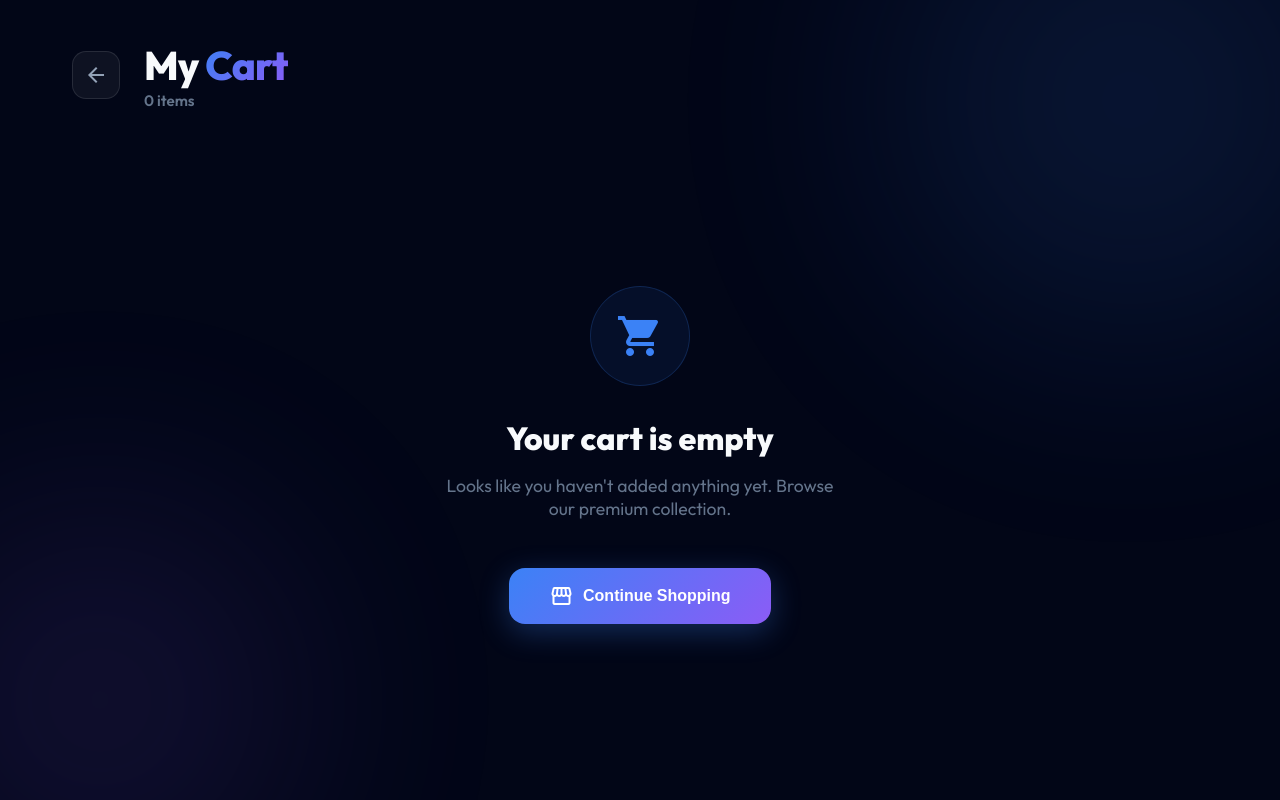
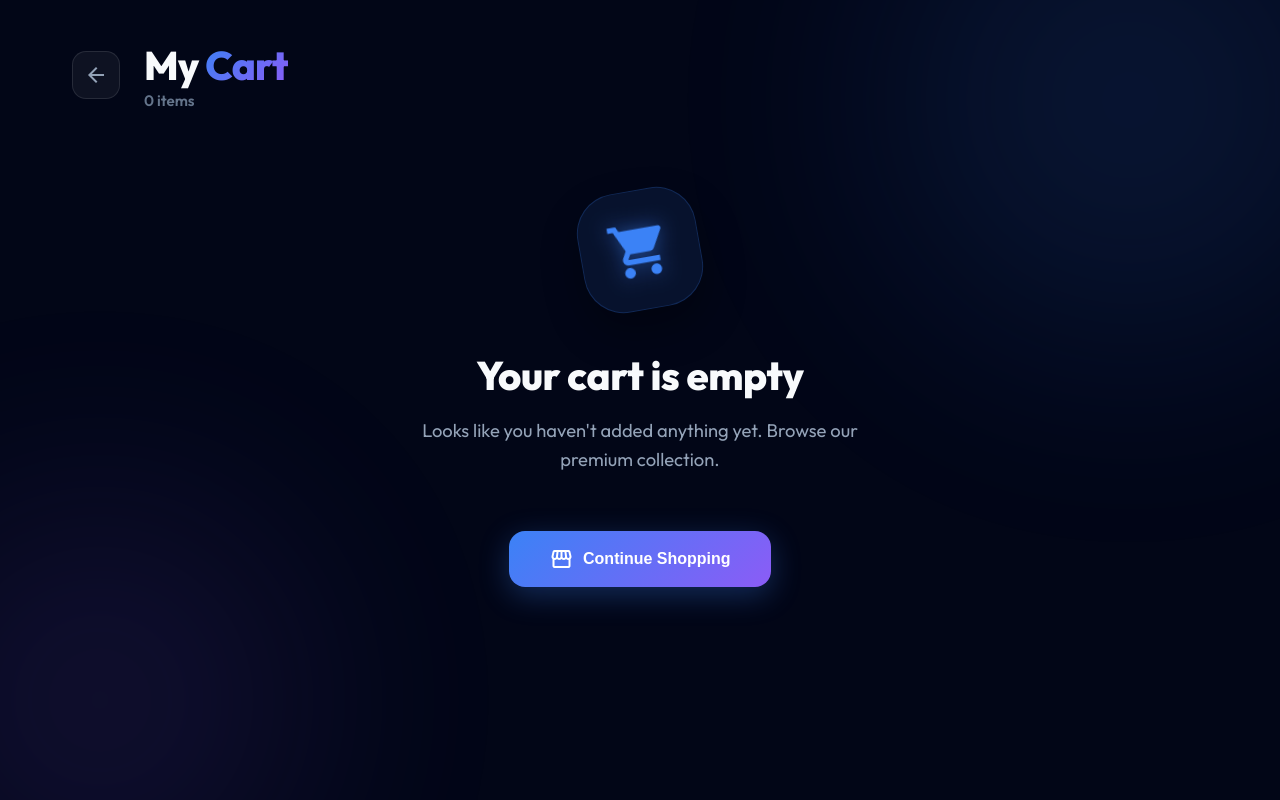
Before and after one commit to iamvenish/E-commereceProduct-Client, an Angular app: page /E-commereceProduct-Client/product/cart in a window 1280 px wide. Built offline with nearby package versions, Linux system fonts and the light colour scheme; sample sign-in values are in the browser's storage.

Commit message:
Design better

```diff
--- a/src/app/modules/products/pages/cart/cart.scss
+++ b/src/app/modules/products/pages/cart/cart.scss
@@ -4,8 +4,11 @@
     background-color: #020617;
     color: #f8fafc;
     min-height: 100vh;
-    overflow: hidden;
+    overflow-x: hidden;
+    overflow-y: auto;
     position: relative;
+    display: flex;
+    flex-direction: column;
 }
 
 $primary-gradient: linear-gradient(135deg, #3b82f6 0%, #8b5cf6 100%);
@@ -41,6 +44,9 @@ $primary-gradient: linear-gradient(135deg, #3b82f6 0%, #8b5cf6 100%);
     max-width: 1200px;
     margin: 0 auto;
     padding: 2.5rem 2rem;
+    flex: 1;
+    display: flex;
+    flex-direction: column;
 }
 
 // ── Header ───────────────────────────────────────────────
@@ -96,39 +102,53 @@ $primary-gradient: linear-gradient(135deg, #3b82f6 0%, #8b5cf6 100%);
 
 // ── Empty State ───────────────────────────────────────────
 .empty-cart {
+    flex: 1;
+    display: flex;
+    flex-direction: column;
+    align-items: center;
+    justify-content: center;
     text-align: center;
-    padding: 8rem 0;
-    animation: slideUp 0.6s cubic-bezier(0.16, 1, 0.3, 1);
+    padding: 2rem 0 6rem;
+    animation: slideUp 0.8s cubic-bezier(0.16, 1, 0.3, 1);
 
     .empty-icon {
-        width: 100px;
-        height: 100px;
-        margin: 0 auto 2rem;
-        background: rgba(59, 130, 246, 0.08);
+        width: 120px;
+        height: 120px;
+        margin-bottom: 2.5rem;
+        background: rgba(59, 130, 246, 0.1);
         border: 1px solid rgba(59, 130, 246, 0.2);
-        border-radius: 50%;
+        border-radius: 40px;
         display: flex;
         align-items: center;
         justify-content: center;
+        transform: rotate(-10deg);
+        box-shadow: 0 20px 40px rgba(0, 0, 0, 0.3);
+        transition: transform 0.3s ease;
+
+        &:hover {
+            transform: rotate(0deg) scale(1.1);
+        }
 
         .material-icons {
-            font-size: 3rem;
+            font-size: 4rem;
             color: #3b82f6;
+            filter: drop-shadow(0 0 10px rgba(59, 130, 246, 0.5));
         }
     }
 
     h2 {
-        font-size: 2rem;
+        font-size: 2.5rem;
         font-weight: 800;
         margin-bottom: 1rem;
+        letter-spacing: -0.01em;
     }
 
     p {
-        color: #64748b;
-        font-size: 1.1rem;
-        margin-bottom: 3rem;
-        max-width: 400px;
-        margin-inline: auto;
+        color: #94a3b8;
+        font-size: 1.15rem;
+        margin-bottom: 3.5rem;
+        max-width: 450px;
+        line-height: 1.6;
     }
 }
 
```
